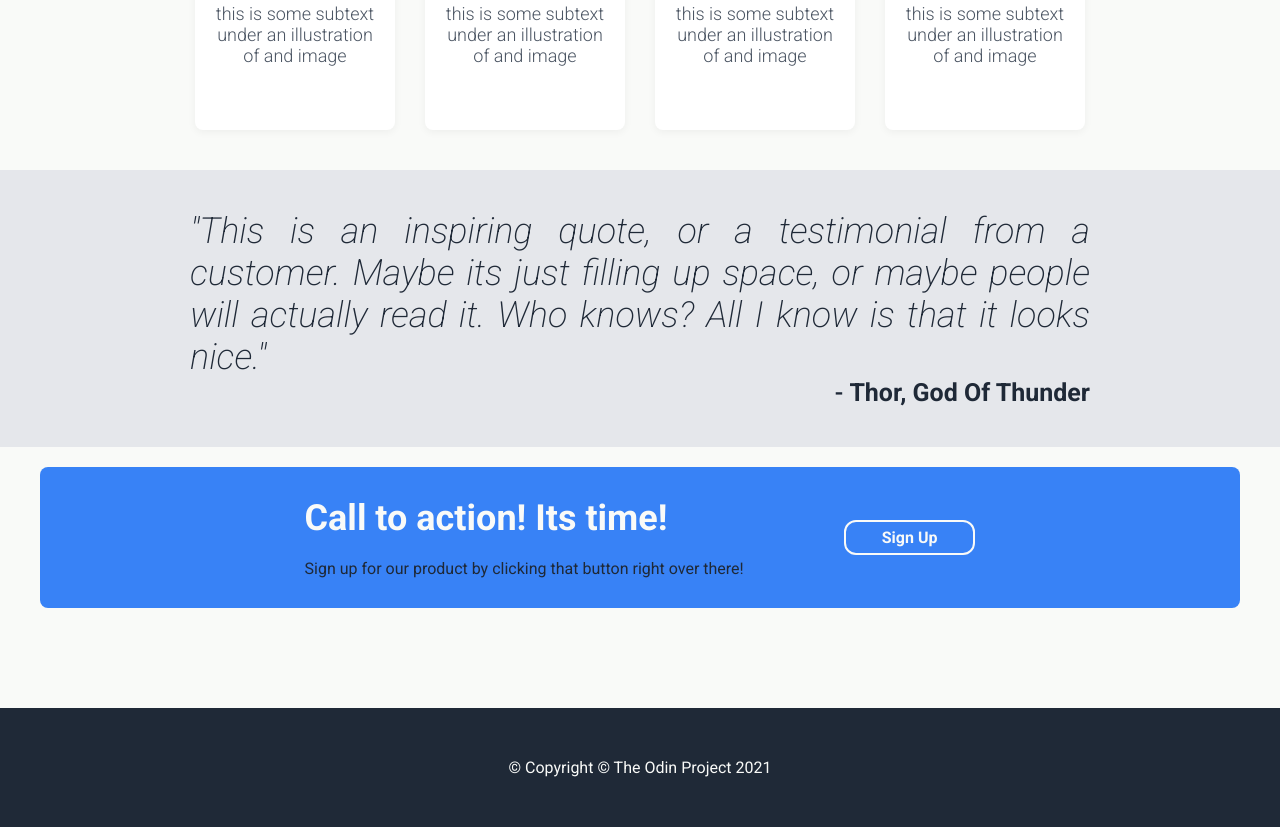
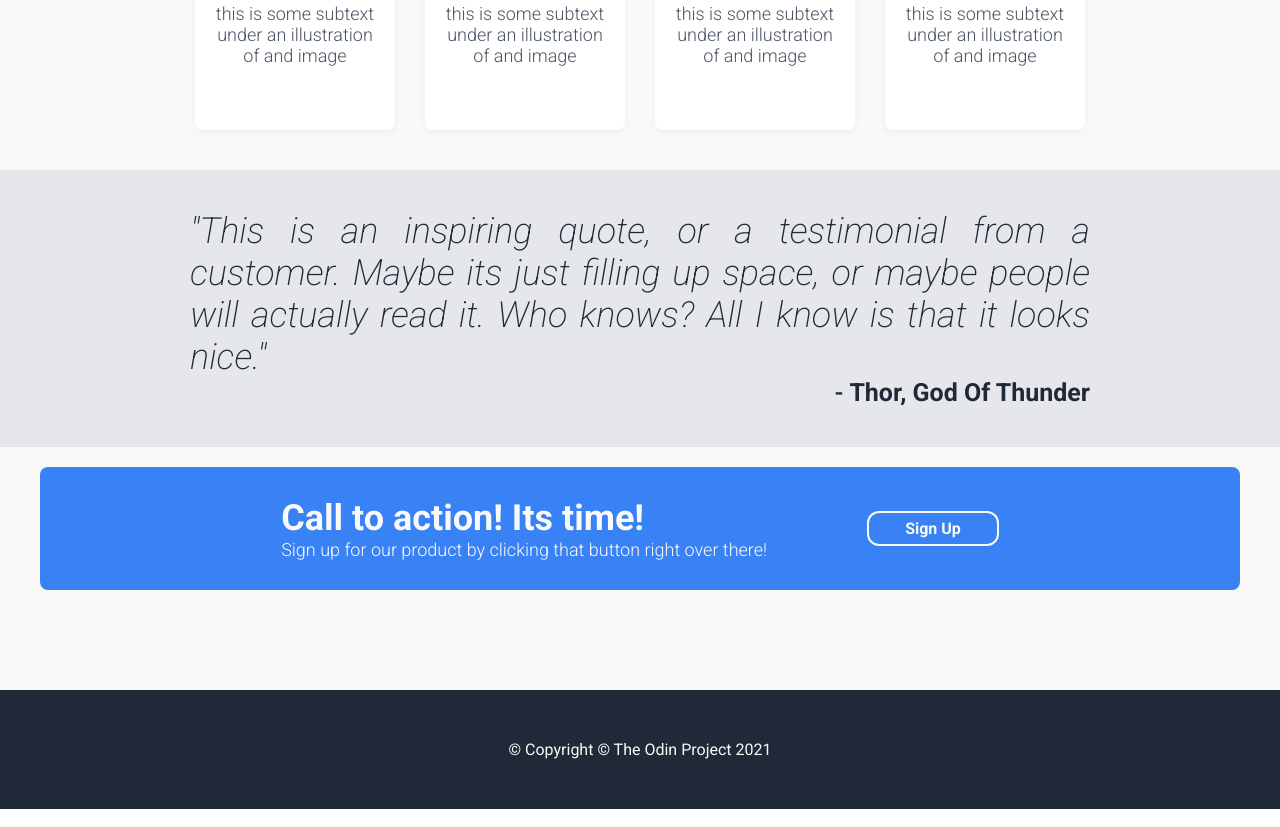
Before and after one commit to J0hnBloodborne/Flexbox-LandingPage, a plain HTML site: page index.html in a window 1280 px wide. Shown: the part 843-1670 px from the top of the page. Drawn offline with Linux system fonts and the light colour scheme.

Commit message:
fix bottom

```diff
--- a/styles.css
+++ b/styles.css
@@ -202,7 +202,13 @@ section {
 #bottom-section h2 {
     font-size: 36px;
     font-weight: 900;
-    margin-bottom: 20px;
+    margin-bottom: 0px;
+    color: #F9FAF8;
+}
+#bottom-section p {
+    font-size: 18px;
+    font-weight: 300;
+    margin-bottom: 0px;
     color: #F9FAF8;
 }
 .button-container.hollow {
```
